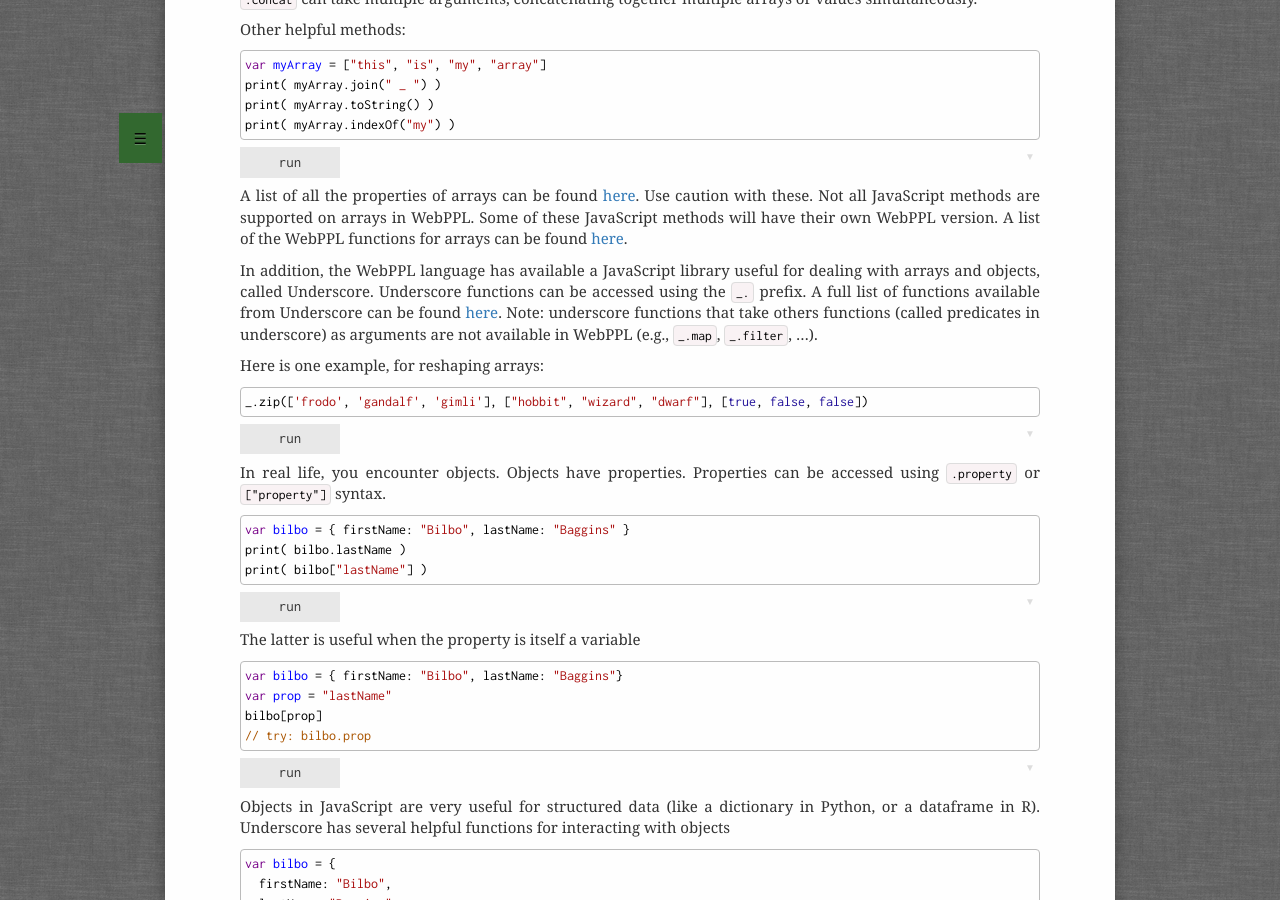
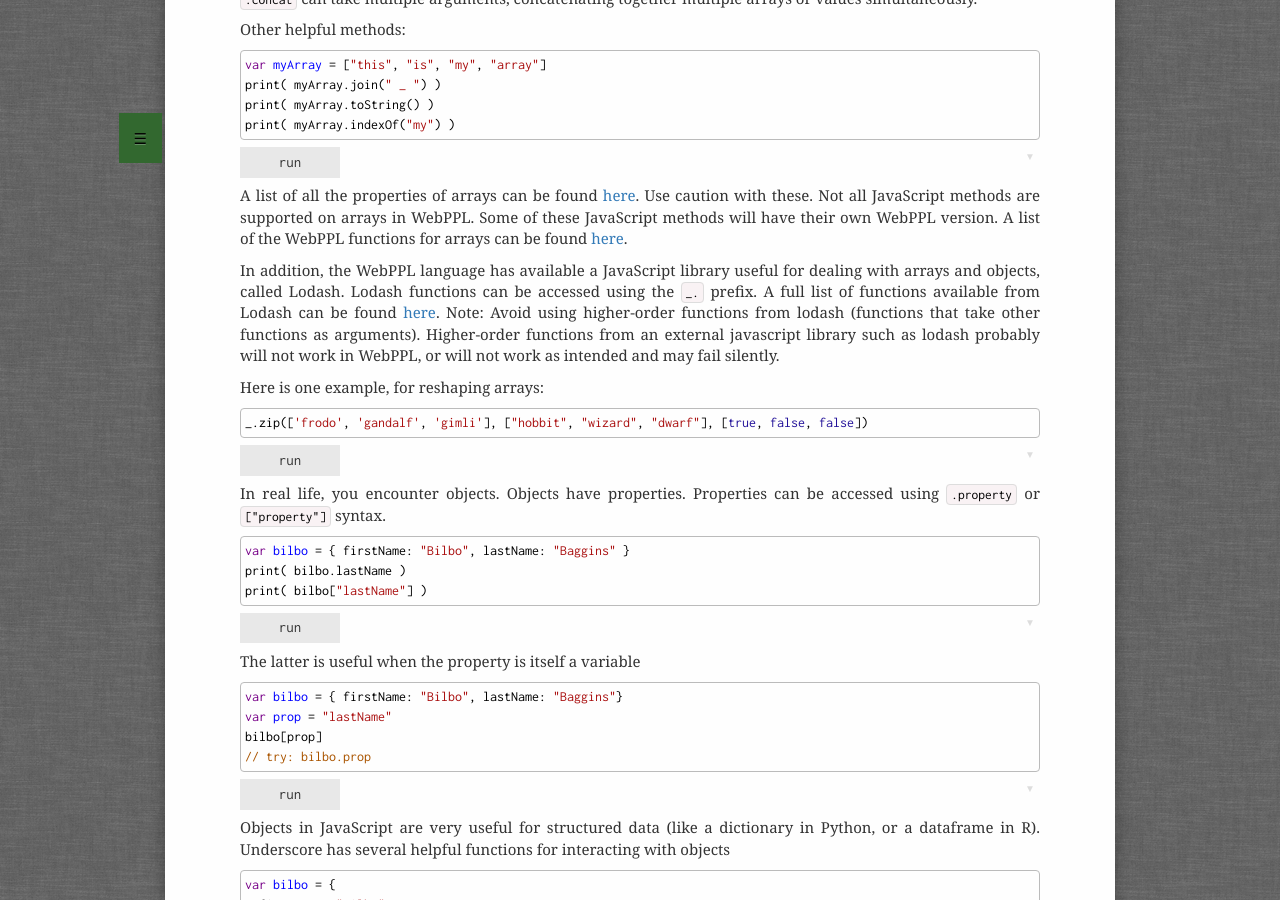
Before and after one commit to probmods/probmods2, a Jekyll site: the page built from chapters/appendix-js-basics.md, in a window 1280 px wide and 900 px high, scrolled down 4139 px. Built offline with Jekyll 4.4.1, drawn with Linux system fonts in a browser that asks for light colours; a script that is not in the unit is left out.

Commit message:
change text referring to underscore library to lodash
in js-basics appendix: the external library was described as underscore.js, when it is actually lodash. the text was corrected to reflect this.

```diff
--- a/chapters/appendix-js-basics.md
+++ b/chapters/appendix-js-basics.md
@@ -230,10 +230,10 @@
 Some of these JavaScript methods will have their own WebPPL version.
 A list of the WebPPL functions for arrays can be found [here](http://docs.webppl.org/en/master/functions/arrays.html).
 
-In addition, the WebPPL language has available a JavaScript library useful for dealing with arrays and objects, called Underscore.
-Underscore functions can be accessed using the `_.` prefix.
-A full list of functions available from Underscore can be found [here](http://underscorejs.org/).
-Note: underscore functions that take others functions (called predicates in underscore) as arguments are not available in WebPPL (e.g., `_.map`, `_.filter`, ...).
+In addition, the WebPPL language has available a JavaScript library useful for dealing with arrays and objects, called Lodash.
+Lodash functions can be accessed using the `_.` prefix.
+A full list of functions available from Lodash can be found [here](https://lodash.com/docs/4.17.15).
+Note: Avoid using higher-order functions from lodash (functions that take other functions as arguments). Higher-order functions from an external javascript library such as lodash probably will not work in WebPPL, or will not work as intended and may fail silently.
 
 Here is one example, for reshaping arrays:
 
```
